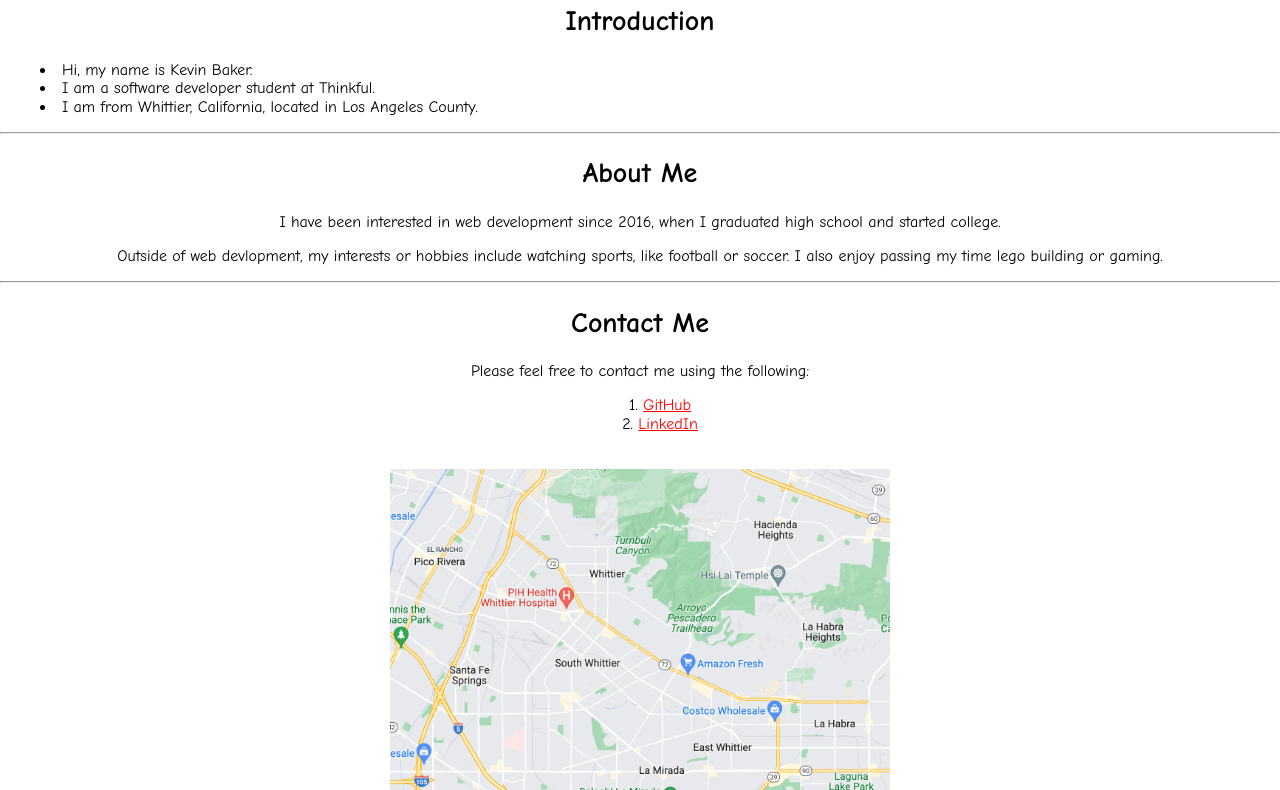
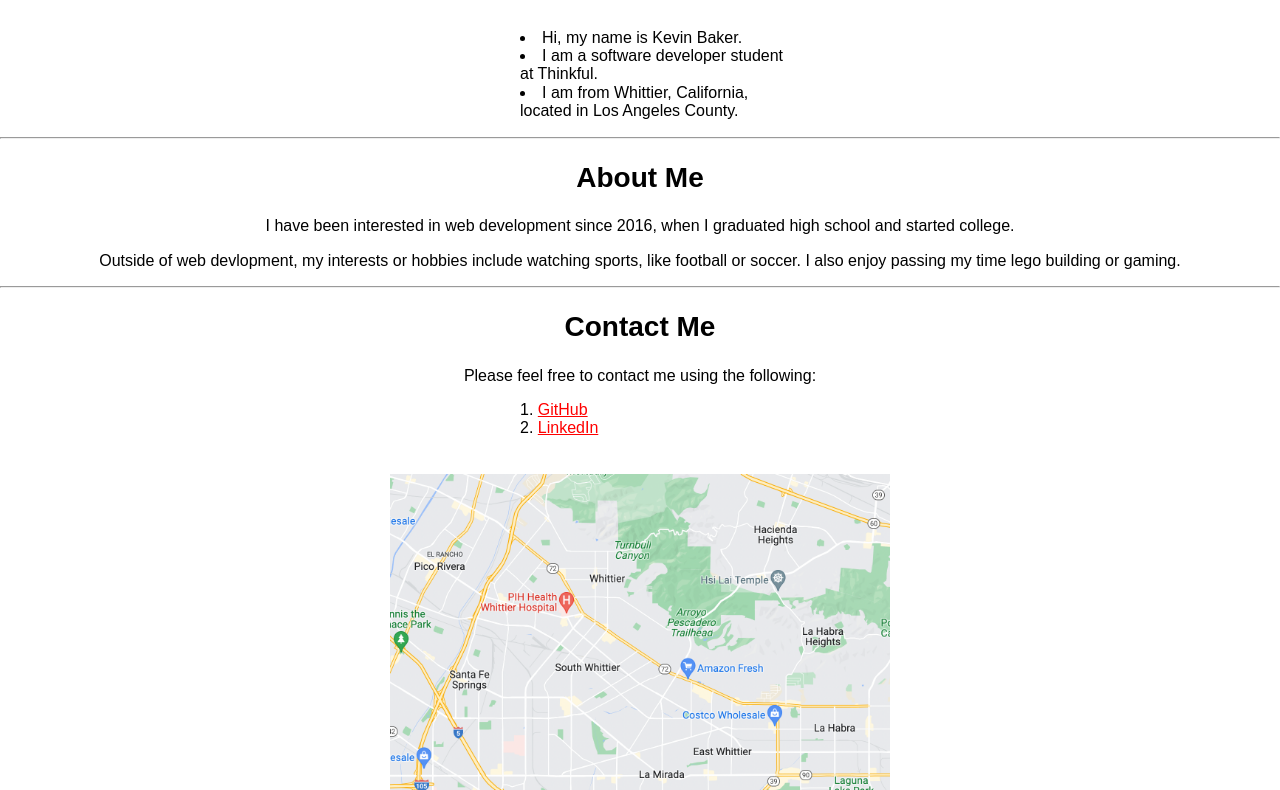
Before and after one commit to Kevinbaker2023/Portfolio, a plain HTML site: page index.html in a window 1280 px wide. Shown: the part 165-955 px from the top of the page. Drawn offline with nearby package versions, Linux system fonts and the light colour scheme.

Commit message:
Fixed text and adjusted lists

```diff
--- a/index.html
+++ b/index.html
@@ -23,12 +23,13 @@
 
     <h2> Introduction </h2>
     <!-- adjusts text position of the unordered list-->
+    <div class ="center-list">
     <ul class="list-inside">
       <li> Hi, my name is Kevin Baker. </li>
       <li> I am a software developer student at Thinkful. </li>
       <li> I am from Whittier, California, located in Los Angeles County. </li>
     </ul>
-
+    </div>
     <hr>
 
     <article>
@@ -46,11 +47,12 @@
     <p> Please feel free to contact me using the following:</p>
 
     <!-- adjusts text position of the ordered list-->
+    <div class="center-list">
     <ol class="list-inside">
       <li> <a href="https://github.com/Kevinbaker2023"> GitHub</a> </li>
       <li> <a href="https://www.linkedin.com/feed/"> LinkedIn</a> </li>
     </ol>
-
+    </div>
     <img src="image/map.png" width='500' alt = 'Map of Whittier, Ca'>
 
     <footer>
--- a/style.css
+++ b/style.css
@@ -13,6 +13,7 @@ ol {
 /* changes font size of h1 */
 h1 {
   font-size: 48px;
+  margin-top: 0;
 }
 
 /* changes font size of h3 */
@@ -25,19 +26,21 @@ h2 {
   font-size: 28px;
 }
 
-/* Adjusts unordered list position*/
-ul {
+/* adjusts list positions */
+.list-inside {
+  list-style-position: inside;
   text-align: left;
 }
 
-/* adjusts list positions */
-.list-inside {
-  list-style-position: inside;
+/* Centers all lists*/
+.center-list {
+  margin: auto;
+  width: 25%
 }
 
 /* changes font of h1 */
 main {
-  font-family: Comic Sans MS, sans-serif;
+  font-family: Arial, sans-serif;
 }
 
 /* changes background and color of footer and header */
```
